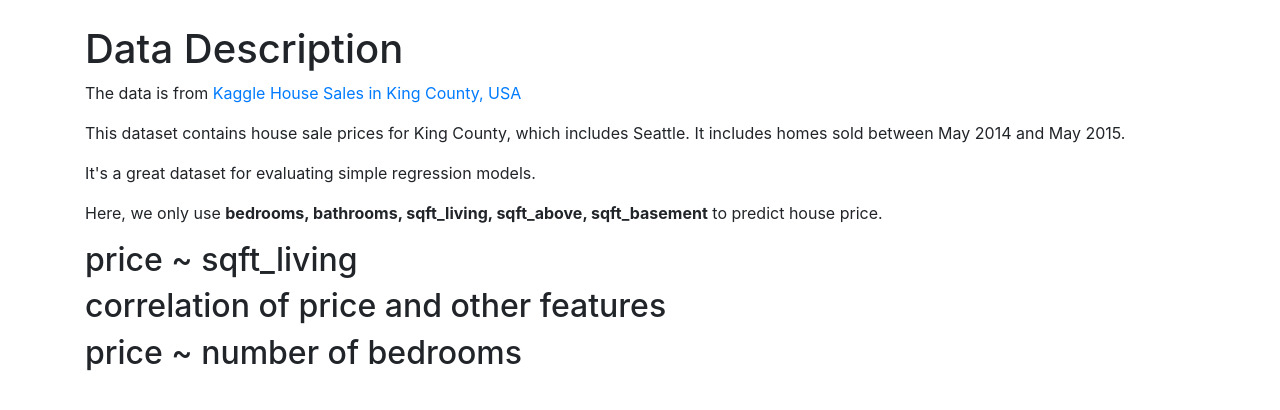
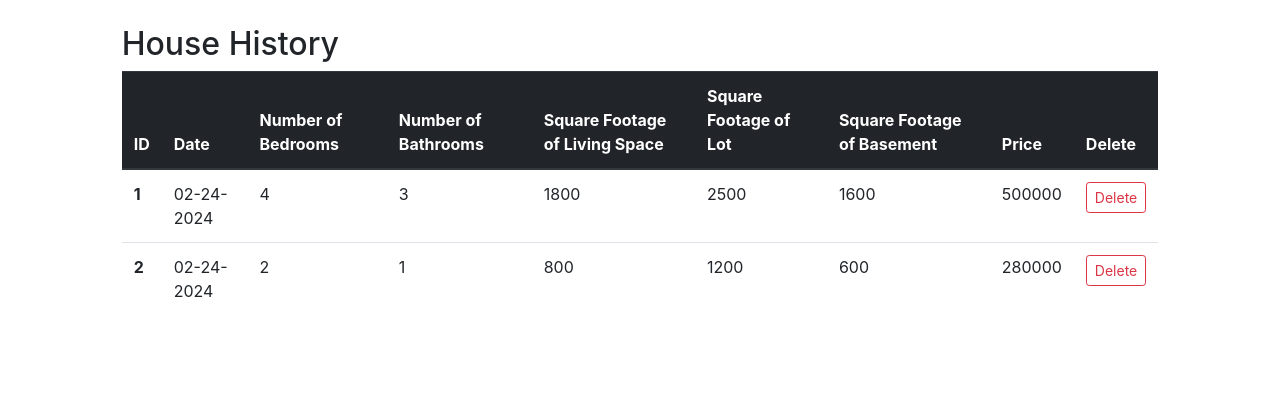
Before and after one commit to jackson9413/flask-house-price, a Flask app: page / in a window 1280 px wide. Shown: the part 56-466 px from the top of the page. Run offline with Flask 3, Linux system fonts and the light colour scheme; data comes from the database, SQL or seed files in the repository; both versions use the stored data as it was after the commit; some libraries are stand-ins or nearby versions.

Commit message:
add data via form and show data on index page and enable delete data

```diff
--- a/application/routes.py
+++ b/application/routes.py
@@ -9,9 +9,14 @@ from flask import render_template, flash, redirect, url_for, get_flashed_message
 from application.form import UserInputForm
 from application.models import House
 
-
 @app.route('/')
 def index():
+    entries = House.query.order_by(House.date.desc()).all()
+    return render_template("index.html", title = 'index', entries = entries)
+
+
+@app.route('/dashboard')
+def dashboard():
     # Load the data
     df = pd.read_csv(r'kc_house_data.csv')
 
@@ -34,7 +39,7 @@ def index():
     # convert the figure to a json object by using the utils.PlotlyJSONEncoder
     graphJSON3 = json.dumps(fig3, cls=plotly.utils.PlotlyJSONEncoder)
 
-    return render_template('index.html', graphJSON=graphJSON, graphJSON2=graphJSON2, graphJSON3=graphJSON3)
+    return render_template('dashboard.html', graphJSON=graphJSON, graphJSON2=graphJSON2, graphJSON3=graphJSON3)
 
 @app.route('/layout')
 def layout():
@@ -55,3 +60,11 @@ def add():
         flash("Successful entry", "success")
         return redirect(url_for('index'))
     return render_template('add.html', title = 'add', form=form)
+
+@app.route('/delete/<int:entry_id>')
+def delete(entry_id):
+    entry = House.query.get_or_404(entry_id)
+    db.session.delete(entry)
+    db.session.commit()
+    flash("Entry deleted", "success")
+    return redirect(url_for('index'))
--- a/application/templates/index.html
+++ b/application/templates/index.html
@@ -1,40 +1,39 @@
 {% extends 'layout.html' %}
 {% block content %}
-<div class="container">
-    <h1>Data Description</h1>
-    <p>The data is from <a href="https://www.kaggle.com/datasets/harlfoxem/housesalesprediction/data?select=kc_house_data.csv">Kaggle House Sales in King County, USA</a></p>
-    <p>This dataset contains house sale prices for King County, which includes Seattle. It includes homes sold between May 2014 and May 2015.</p>
-    <p>It's a great dataset for evaluating simple regression models.</p>
-    <p>Here, we only use <b>bedrooms, bathrooms, sqft_living, sqft_above, sqft_basement</b> to predict house price.</p>
-</div>
 
-<div class="container">
-    <h2>price ~ sqft_living</h2>
-    <div id="price_sqft_living"></div>
-</div>
+    <div class="col-sm-10 ml-auto mr-auto ">
+        <H2>House History</H2>
+        <table class="table">
+            <thead class="thead-dark">
+                <tr>
+                    <th scope="col">ID</th>
+                    <th scope="col">Date</th>
+                    <th scope="col">Number of Bedrooms</th>
+                    <th scope="col">Number of Bathrooms</th>
+                    <th scope="col">Square Footage of Living Space</th>
+                    <th scope="col">Square Footage of Lot</th>
+                    <th scope="col">Square Footage of Basement</th>
+                    <th scope="col">Price</th>
+                    <th scope="col">Delete</th>
+                </tr>
+            </thead>
+            <tbody>
+                {% for entry in entries %}
+                        <tr>
+                            <th scope="row">{{loop.index}}</th>
+                            <td>{{entry.date.strftime("%m-%d-%Y")}}</td>
+                            <td>{{entry.num_bedrooms}}</td>
+                            <td>{{entry.num_bathrooms}}</td>
+                            <td>{{entry.sqft_living}}</td>
+                            <td>{{entry.sqft_above}}</td>
+                            <td>{{ entry.sqft_basement }}</td>
+                            <td>{{ entry.price }}</td>
+                            <td><a href="{{url_for('delete', entry_id = entry.id)}}" class="btn btn-outline-danger btn-sm">Delete</a></td>
+                        </tr>
+                {% endfor %}
+        </tbody>
+        </table>
+    </div>
+{% endblock %}
 
-<div class="container">
-    <h2>correlation of price and other features</h2>
-    <div id="correlation"></div>
-</div>
-
-<div class="container">
-    <h2>price ~ number of bedrooms</h2>
-    <div id="price_num_bed"></div>
-</div>
-
-<script>
-    var graphs = {{graphJSON | safe}};
-    Plotly.plot('price_sqft_living',graphs,{});
-
-    var graphs2 = {{graphJSON2 | safe}};
-    Plotly.plot('correlation',graphs2,{});
-
-    var graphs3 = {{graphJSON3 | safe}};
-    Plotly.plot('price_num_bed',graphs3,{});
-
-    price_sqft_living.render();
-    correlation.render();
-    price_num_bed.render();
-</script>
-{% endblock %}
+<!-- {{ url_for('delete', entry_id = entry.id) }} -->
--- a/application/templates/layout.html
+++ b/application/templates/layout.html
@@ -33,8 +33,8 @@
                         </button>
                         <div class="collapse navbar-collapse" id="navbarNavAltMarkup">
                             <div class="navbar-nav ml-auto mr-3">
-                                <a class="nav-item nav-link" href="#">Add</a>
-                                <a class="nav-item nav-link" href="#">Dashboard</a>
+                                <a class="nav-item nav-link" href="{{ url_for('add') }}">Add</a>
+                                <a class="nav-item nav-link" href="{{ url_for('dashboard') }}">Dashboard</a>
                             </div>
                         </div>
                     </nav>
```
Also changed, not shown: application/templates/dashboard.html (added, +40 -0 lines), instance/site.db.
